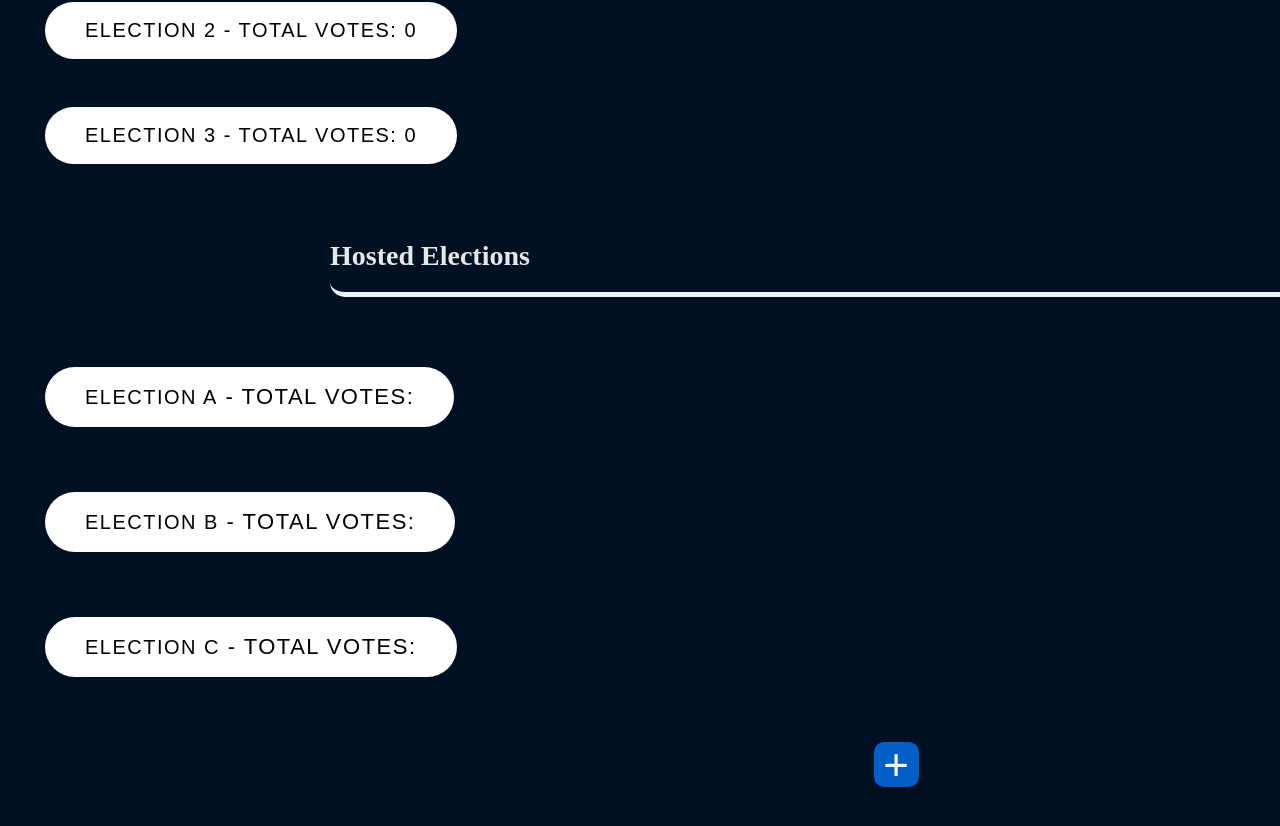
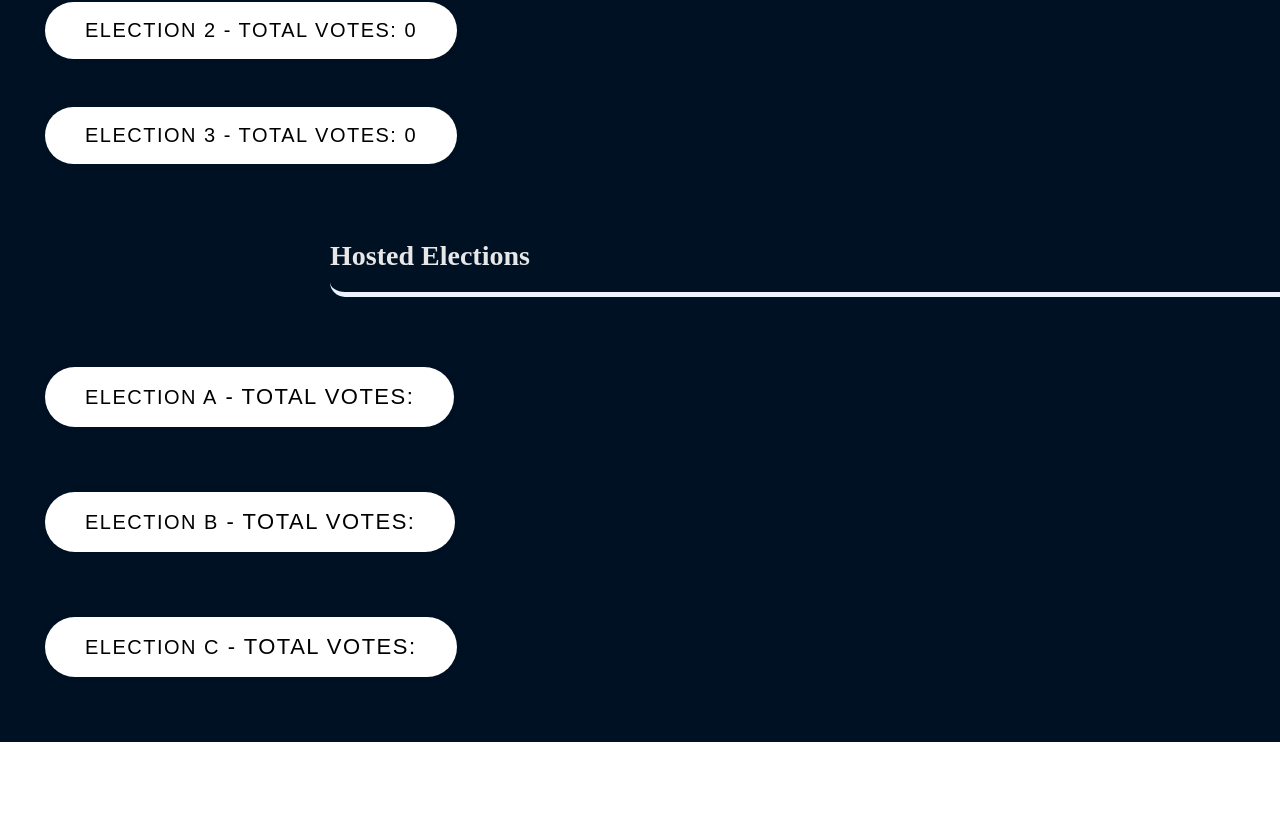
Before and after one commit to nerdigenius/FYDP, a React (Create React App) app in the folder FrontEnd/: page /elections in a window 1280 px wide. Shown: the part 342-1168 px from the top of the page. After the commit the page ends 1084 px from the top, so only its background shows below. Built offline with nearby package versions, Linux system fonts and the light colour scheme; sample sign-in values are in the browser's storage; a web font is replaced by a local one.

Commit message:
Revert "elections_page updated"
This reverts commit 67fda7636966c103b702a28d7beedced69fcea88.

```diff
--- a/FrontEnd/src/Elections.css
+++ b/FrontEnd/src/Elections.css
@@ -240,71 +240,3 @@
   transform: translateY(10px);
   transition: 100ms;
 }
-
-.create_bar{
-  display: flex;
-  justify-content: center;
-  align-items: center;
-  margin-left: 40%;
-  padding-bottom: 50px;
-}
-
-
-.create_btn{
-  display: flex;
-  align-items: center;
-  justify-content: center;
-  width: 45px;
-  height: 45px;
-  border: none;
-  border-radius: 10px;
-  cursor: pointer;
-  position: relative;
-  overflow: hidden;
-  transition-duration: .3s;
-  box-shadow: 2px 2px 10px rgba(0, 0, 0, 0.199);
-  background-color: #015fc7;
-}
-
-.create_btn .create_sign{
-  width: 100%;
-  font-size: 2em;
-  color: white;
-  transition-duration: .3s;
-  display: flex;
-  align-items: center;
-  justify-content: center;
-}
-
-.create_btn .create_text{
-  position: absolute;
-  opacity: 0;
-  color: white;
-  font-size: 1.2em;
-  font-weight: 500;
-  transition-duration: .3s;
-}
-
-.create_btn:hover {
-  width: 145px;
-  border-radius: 15px;
-  transition-duration: .3s;
-  box-shadow: rgb(93 24 220) 0px 7px 29px 0px;
-}
-
-.create_btn:hover .create_sign {
-  width: 30%;
-  transition-duration: .3s;
-  padding-left: 100px;
-}
-/* hover effect button's text */
-.create_btn:hover .create_text {
-  opacity: 1;
-  width: 70%;
-  transition-duration: .3s;
-  padding-right: 20px;
-}
-/* button click effect*/
-.create_btn:active {
-  transform: translate(2px ,2px);
-}
--- a/FrontEnd/src/Elections.js
+++ b/FrontEnd/src/Elections.js
@@ -162,6 +162,7 @@ export const Elections = () => {
           </div>
         </div>
       )}
+
       <section>
         <div className="hosted_elec">
           <h1 className="header">Hosted Elections</h1>
@@ -177,14 +178,6 @@ export const Elections = () => {
           </ul>
         </div>
       </section>
-      <section>
-        <div className='create_bar'>
-          <button className="create_btn">
-            <div className="create_sign">+</div>
-            <div className="create_text">Create</div>
-          </button>
-        </div>
-      </section>
     </div>
   )
 }
```
Also changed, not shown: FrontEnd/src/images/172525_plus_icon.svg (deleted).
